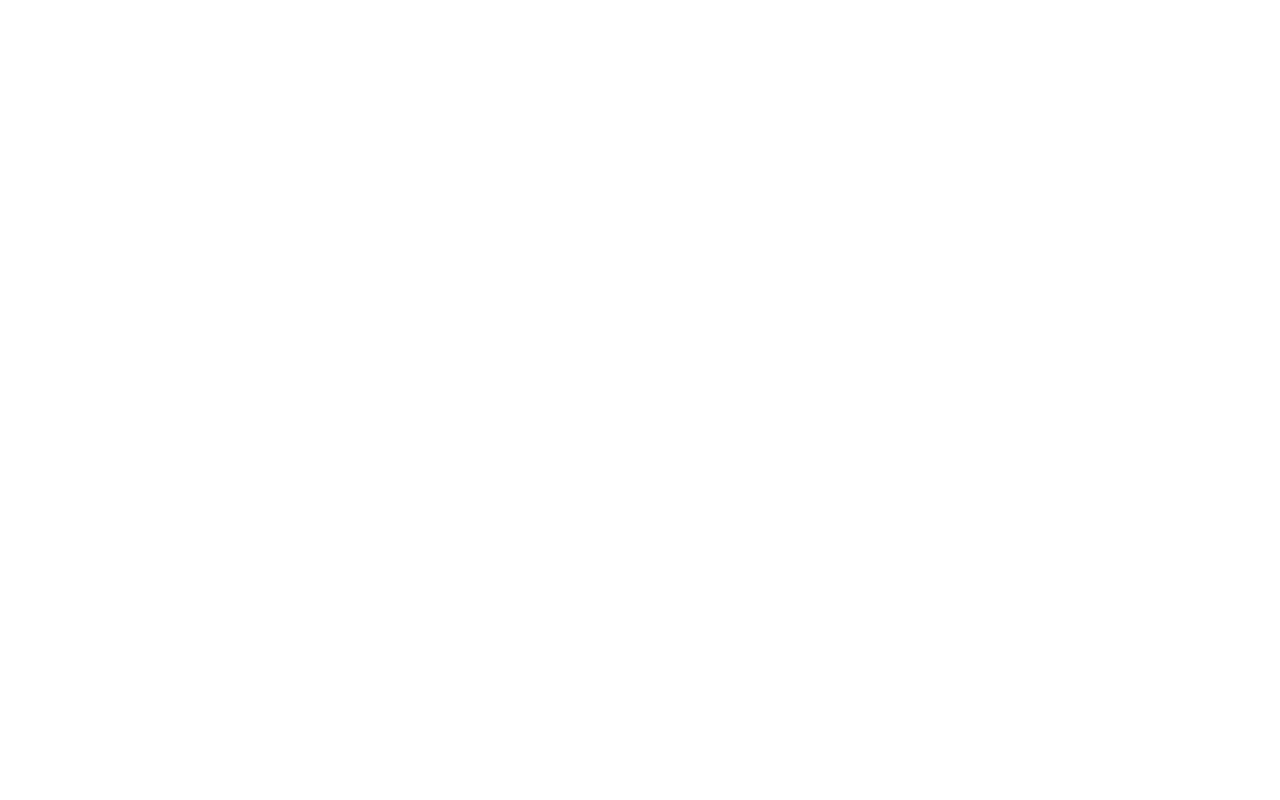
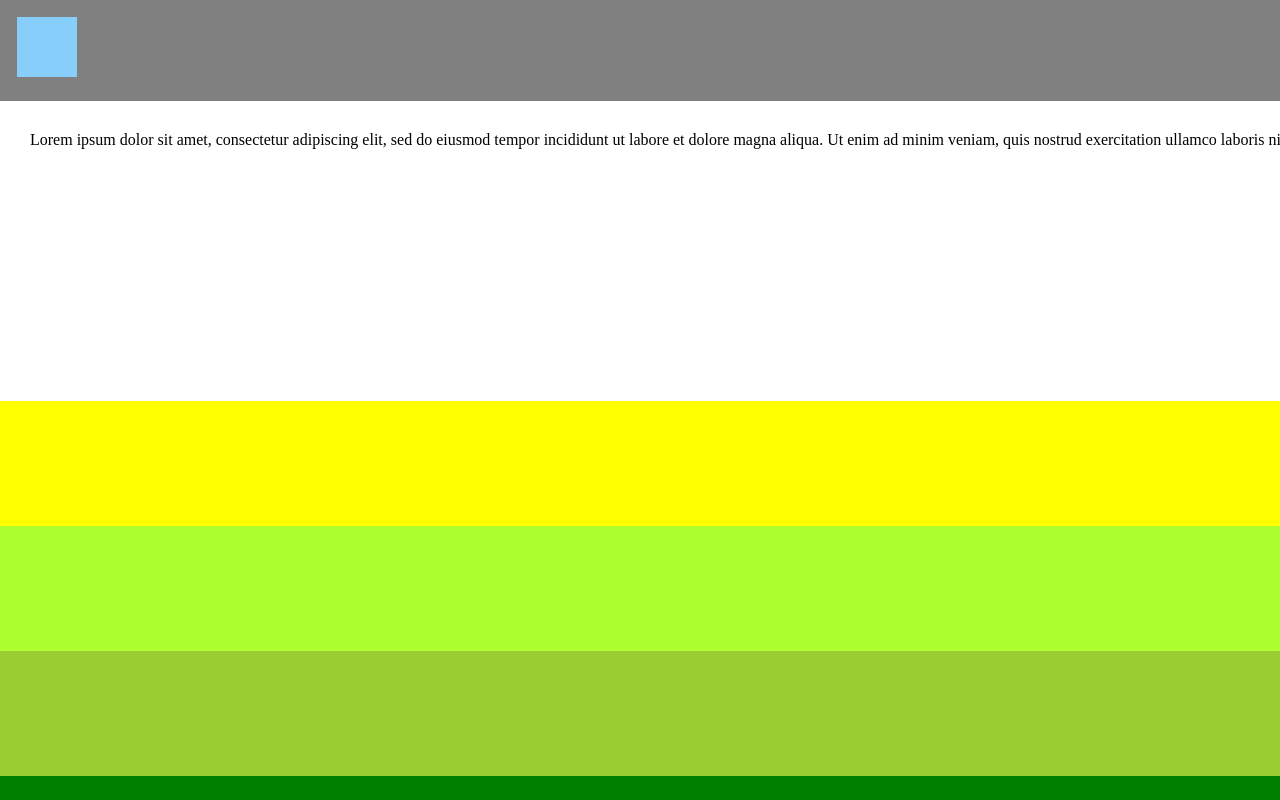
Before and after one commit to juderhall/html-css-2, a plain HTML site: page drill-3/index.html in a window 1280 px wide. Drawn offline with Linux system fonts and the light colour scheme.

Commit message:
Drill-3 1/2 Complete

```diff
--- a/drill-3/index.css
+++ b/drill-3/index.css
@@ -0,0 +1,62 @@
+*{
+    margin: 0px;
+}
+
+div {
+    background-color: white;
+    background-size: 100vh;
+
+    position: fixed;
+}
+
+header {
+    background-color: gray;
+    /* display: flex;
+    justify-content: flex-start; */
+    /* position: fixed; */
+    height: 101px;
+    width: 100vw;
+}
+
+.figure-1 {
+    background: lightskyblue;
+    position: fixed;
+    top: 17px;
+    left: 17px;
+    height: 60px;
+    width: 60px;
+}
+
+article {
+    margin: 30px;
+    height: 30vh;
+    width: 90vw;
+    /* position: absolute; */
+    white-space: nowrap;
+    width: 60vw;
+}
+
+footer {
+    height: 125px;
+    width: 100vw;
+}
+
+.footer-1 {
+    background-color: yellow;
+}
+
+.footer-2 {
+    background-color: greenyellow;
+}
+
+.footer-3 {
+    background-color: yellowgreen;
+}
+
+.footer-4 {
+    background-color: green;
+}
+
+.detail-2 {
+    position: absolute;
+}
--- a/drill-3/index.html
+++ b/drill-3/index.html
@@ -1 +1,38 @@
-<!-- be sure to look at the example gif as well -->
+<!DOCTYPE html>
+<html lang="en">
+<head>
+    <meta charset="UTF-8">
+    <meta http-equiv="X-UA-Compatible" content="IE=edge">
+    <meta name="viewport" content="width=device-width, initial-scale=1.0">
+    <title>Drill-3</title>
+    <link rel="stylesheet" href="index.css"/>
+</head>
+<body>
+    <div>
+        <header>
+            <figure class="figure-1">
+
+            </figure>
+        </header>
+        <article>
+            Lorem ipsum dolor sit amet, consectetur adipiscing elit, sed do eiusmod tempor incididunt ut labore et dolore magna aliqua. Ut enim ad minim veniam, quis nostrud exercitation ullamco laboris nisi ut aliquip ex ea commodo consequat. Duis aute irure dolor in reprehenderit in voluptate velit esse cillum dolore eu fugiat nulla pariatur. Excepteur sint occaecat cupidatat non proident, sunt in culpa qui officia deserunt mollit anim id est laborum.
+            Non quam lacus suspendisse faucibus. Sed faucibus turpis in eu mi bibendum neque. Viverra ipsum nunc aliquet bibendum enim facilisis gravida neque convallis. Nec ultrices dui sapien eget mi.
+        </article>
+        <footer class="footer footer-1">
+
+        </footer >
+        <footer class="footer footer-2">
+
+        </footer>
+        <footer class="footer footer-3">
+
+        </footer>
+        <footer class="footer footer-4">
+
+        </footer>
+        <figure class="figure-2">
+
+        </figure>
+    </div>
+</body>
+</html><!-- be sure to look at the example gif as well -->
```
